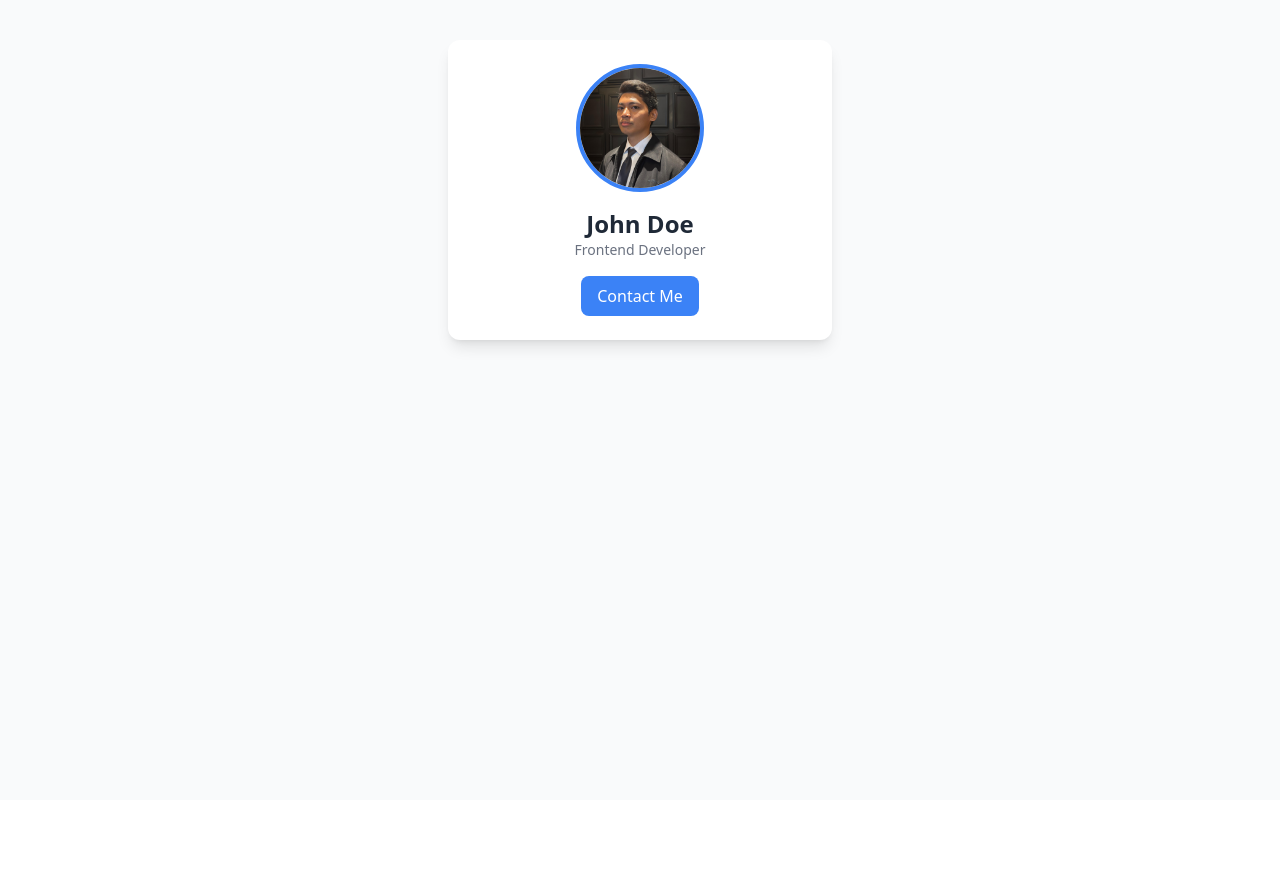
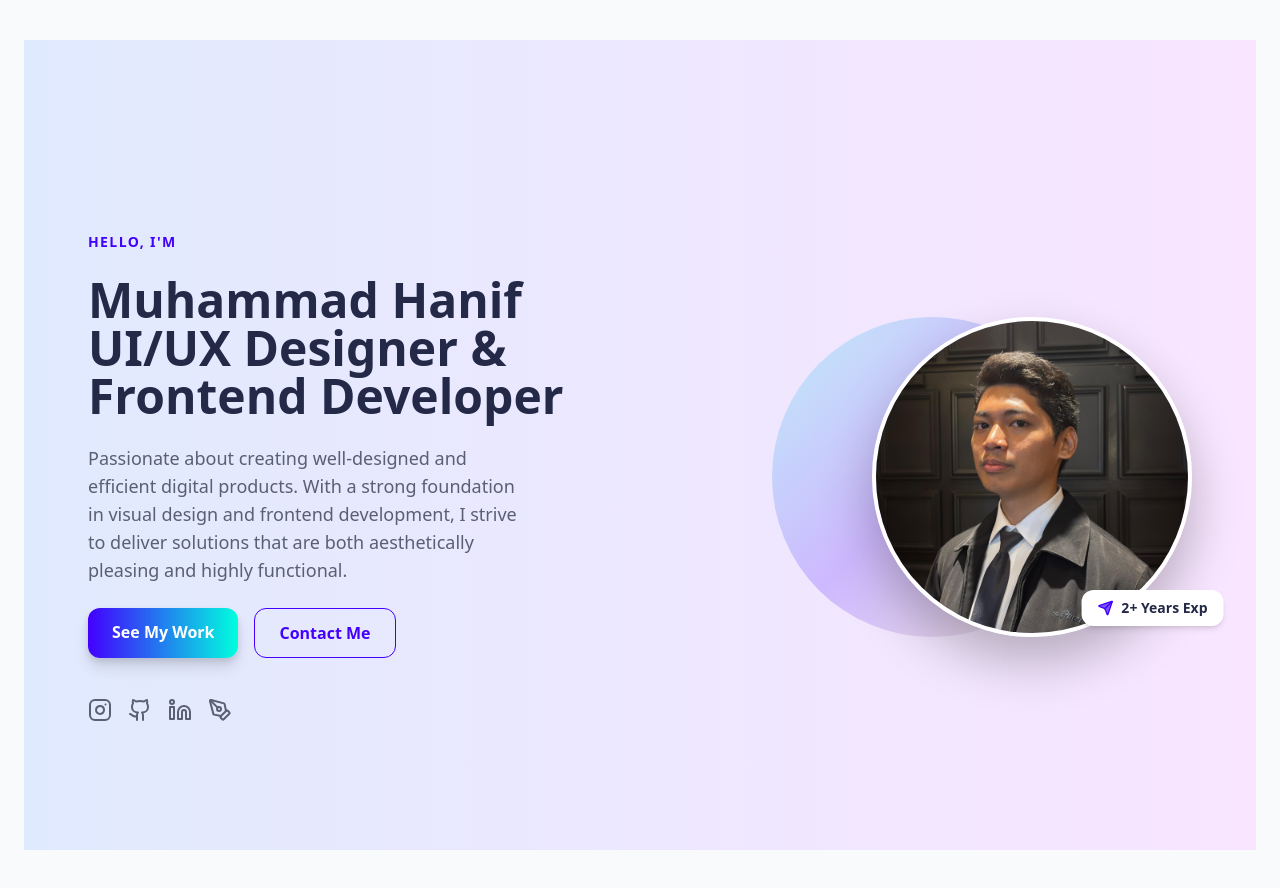
Before and after one commit to Hans-fik/Personal-Profile, a React (Create React App) app in the folder personal-profile/: page / in a window 1280 px wide. Before the commit the page ends 800 px from the top, so only its background shows below. Built offline with nearby package versions, Linux system fonts and the light colour scheme; the HTML template or start-up script is replaced by a standard one.

Commit message:
Melengkapi Profile card dan menambahkan konfigurasi pada Navbar

```diff
--- a/personal-profile/src/components/Navbar.js
+++ b/personal-profile/src/components/Navbar.js
@@ -0,0 +1,78 @@
+// src/components/Navbar.js
+import React from "react";
+import { Briefcase } from "lucide-react";
+
+const navLinks = [
+  { name: "About", href: "#about" },
+  { name: "Skills", href: "#skills" },
+  { name: "Portfolio", href: "#portfolio" },
+  { name: "Contact", href: "#contact" },
+];
+
+function Navbar() {
+  return (
+    <header className="fixed top-0 left-0 right-0 z-10 bg-white shadow-sm border-b border-border-gray">
+      {/* Padding horizontal 64px, Lebar Maks 1440px */}
+      <div className="container mx-auto max-w-[1440px] px-16">
+        <div className="flex justify-between items-center h-22 py-6">
+          {/* Logo */}
+          <div className="flex items-center space-x-3">
+            <Briefcase className="w-7 h-7 text-dark-blue" />
+            <a
+              href="/"
+              className="text-xl font-bold text-dark-blue tracking-wider"
+            >
+              MyProfile
+            </a>
+          </div>
+
+          {/* Navigasi dan Button */}
+          <div className="hidden lg:flex items-center space-x-12">
+            {/* Navigation Links */}
+            <nav className="flex space-x-8">
+              {navLinks.map((link) => (
+                <a
+                  key={link.name}
+                  href={link.href}
+                  className="text-base font-semibold text-grayish-blue hover:text-primary-purple transition-colors"
+                >
+                  {link.name}
+                </a>
+              ))}
+            </nav>
+
+            {/* Button - Hire Me (Gradient) */}
+            <button
+              className="px-4 py-2 text-base font-semibold text-white rounded-lg bg-btn-gradient hover:opacity-90 transition-opacity"
+              style={{
+                boxShadow:
+                  "0 2px 4px 0 rgba(0, 0, 0, 0.10), 0 4px 6px 0 rgba(0, 0, 0, 0.10)",
+              }}
+            >
+              Hire Me
+            </button>
+          </div>
+
+          <button className="lg:hidden p-2 text-gray-800">
+            {/* Ikon Menu */}
+            <svg
+              className="w-6 h-6"
+              fill="none"
+              stroke="currentColor"
+              viewBox="0 0 24 24"
+            >
+              <path
+                strokeLinecap="round"
+                strokeLinejoin="round"
+                strokeWidth="2"
+                d="M4 6h16M4 12h16M4 18h16"
+              ></path>
+            </svg>
+          </button>
+        </div>
+      </div>
+    </header>
+  );
+}
+
+export default Navbar;
--- a/personal-profile/src/components/ProfileCard.js
+++ b/personal-profile/src/components/ProfileCard.js
@@ -1,20 +1,120 @@
-import React from 'react';
-import profile from '../assets/images/profile.jpg';
+// src/components/ProfileCard.js
+import React from "react";
+import { Github, Instagram, Linkedin, Send, PenTool } from "lucide-react";
+import ProfilePicture from "../assets/images/profile.jpg";
 
 function ProfileCard() {
+  const socialIcons = [
+    { Icon: Instagram, href: "https://www.instagram.com/m_hanif25?igsh=MTA0bmNxZXZqaG1tcg==" },
+    { Icon: Github, href: "https://github.com/Hans-fik" },
+    { Icon: Linkedin, href: "https://www.linkedin.com/in/muhammad-hanif-17b753285?utm_source=share&utm_campaign=share_via&utm_content=profile&utm_medium=android_app" },
+    { Icon: PenTool, href: "https://medium.com/@muhammadhanifkanan" },
+  ];
+
   return (
-    <div className="flex flex-col items-center text-center bg-white shadow-lg rounded-xl p-6 max-w-sm mx-auto">
-      <img
-        src={profile}
-        alt="Profile"
-        className="w-32 h-32 object-cover rounded-full mb-4 border-4 border-blue-500"
-      />
-      <h2 className="text-2xl font-semibold text-gray-800">John Doe</h2>
-      <p className="text-gray-500 text-sm mb-4">Frontend Developer</p>
-      <button className="bg-blue-500 text-white px-4 py-2 rounded-lg hover:bg-blue-600 transition">
-        Contact Me
-      </button>
-    </div>
+    <section id="profile" className="bg-hero-gradient pt-48 pb-32 px-16">
+      <div className="container mx-auto max-w-7xl flex flex-col lg:flex-row items-center justify-between gap-16">
+        {/* Div Kiri (Text & Buttons) - TIDAK ADA PERUBAHAN */}
+        <div className="w-full lg:w-1/2 flex flex-col items-start text-left space-y-6">
+          <p className="text-sm font-bold text-primary-purple uppercase tracking-widest">
+            Hello, I'm
+          </p>
+
+          <h1 className="text-4xl sm:text-5xl lg:text-[48px] font-extrabold text-dark-blue leading-tight">
+            Muhammad Hanif
+            <br />
+            UI/UX Designer & <br /> Frontend Developer
+          </h1>
+
+          <p
+            className="text-lg font-normal text-grayish-blue mt-4"
+            style={{ maxWidth: "446px" }}
+          >
+            Passionate about creating well-designed and efficient digital
+            products. With a strong foundation in visual design and frontend
+            development, I strive to deliver solutions that are both
+            aesthetically pleasing and highly functional.
+          </p>
+
+          {/* Buttons */}
+          <div className="flex space-x-4 mt-8">
+            <a
+              href="#portfolio"
+              className="py-3 px-6 text-base font-semibold text-white rounded-xl bg-btn-gradient hover:opacity-90 transition-opacity"
+              style={{
+                boxShadow:
+                  "0 4px 6px 0 rgba(0, 0, 0, 0.10), 0 10px 15px 0 rgba(0, 0, 0, 0.10)",
+              }}
+            >
+              See My Work
+            </a>
+            <a
+              href="#contact"
+              className="py-3 px-6 text-base font-semibold rounded-xl border border-primary-purple text-primary-purple hover:bg-primary-purple hover:text-white transition-colors"
+            >
+              Contact Me
+            </a>
+          </div>
+
+          {/* Social Icons */}
+          <div className="flex space-x-4 mt-12 pt-4">
+            {socialIcons.map((item, index) => (
+              <a
+                key={index}
+                href={item.href}
+                className="text-grayish-blue hover:text-dark-blue transition-colors"
+              >
+                <item.Icon size={24} />
+              </a>
+            ))}
+          </div>
+        </div>
+
+        {/* Div Kanan (Image) - PERUBAHAN DI SINI */}
+        <div className="w-full lg:w-1/2 flex justify-center lg:justify-end relative p-12 lg:p-0">
+          {/* Background Shape */}
+          <div
+            className="absolute rounded-full w-64 h-64 lg:w-80 lg:h-80 opacity-20 bg-gradient-to-br from-primary-pink via-primary-purple to-[#FFE978]"
+            style={{
+              top: "50%",
+              left: "50%",
+              transform: "translate(-50%, -50%)",
+              zIndex: 1,
+            }}
+          ></div>
+
+          {/* Frame Image Container */}
+          <div
+            className="relative w-64 h-64 sm:w-80 sm:h-80 rounded-full border-4 border-white"
+            style={{
+              boxShadow: "0 25px 50px 0 rgba(0, 0, 0, 0.25)",
+              zIndex: 2,
+              // Hapus: backgroundSize: "cover",
+              // Hapus: bg-gray-300
+            }}
+          >
+            {/* 2. GANTI DENGAN TAG <img> */}
+            <img
+              src={ProfilePicture}
+              alt="Profile Rama Putra"
+              // Tambahkan object-cover untuk memastikan gambar mengisi frame tanpa terdistorsi
+              className="w-full h-full object-cover rounded-full"
+            />
+
+            {/* Working Experience Tag */}
+            <div
+              className="absolute bottom-4 right-0 bg-white rounded-xl shadow-md px-4 py-2 flex items-center space-x-2 whitespace-nowrap"
+              style={{ transform: "translate(25%, 25%)", zIndex: 3 }}
+            >
+              <Send className="w-4 h-4 text-primary-purple" fill="#7755FF" />
+              <span className="text-sm font-semibold text-dark-blue">
+                2+ Years Exp
+              </span>
+            </div>
+          </div>
+        </div>
+      </div>
+    </section>
   );
 }
 
```
